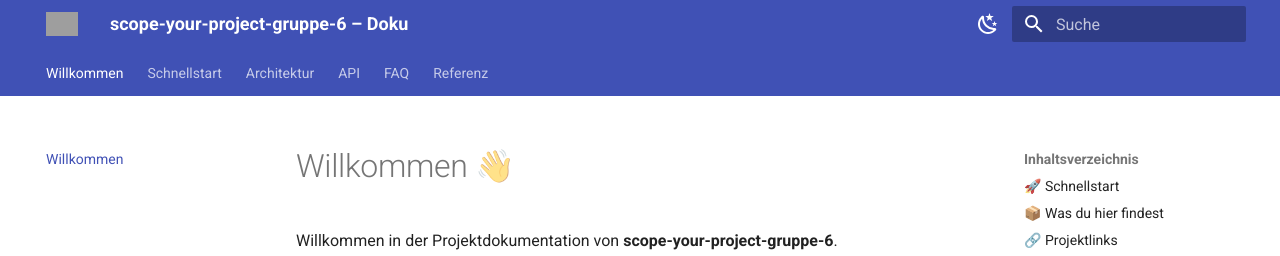
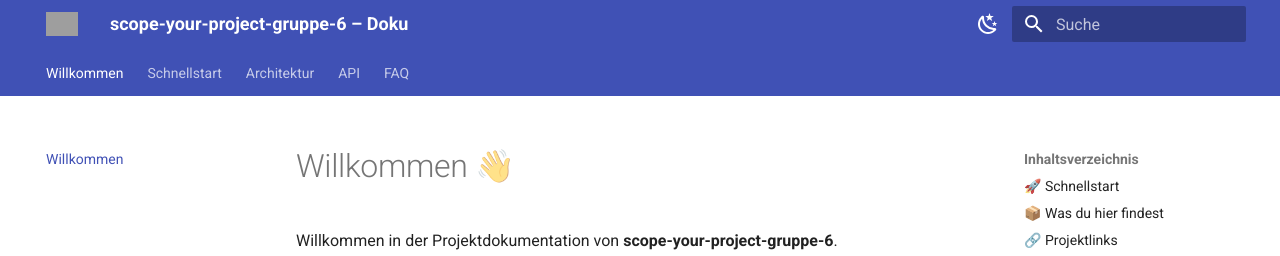
Before and after one commit to HSLU-Exercise/scope-your-project-gruppe-6, an MkDocs documentation site: the page built from docs/index.md, in a window 1280 px wide and 900 px high. Shown: the top 256 px of the window. Built offline with MkDocs 1.6.1 and Material for MkDocs 9.7.7, drawn with Linux system fonts in a browser that asks for light colours; some of the changed text lies outside the part shown; grey boxes are pictures that could not be loaded.

Commit message:
Update mkdocs.yml

```diff
--- a/mkdocs.yml
+++ b/mkdocs.yml
@@ -3,16 +3,16 @@
 theme:
   name: material
   language: de
-  logo: images/logo.png          # eigenes Logo in docs/images/ ablegen
-  favicon: images/favicon.png     # kleines Icon für Browser-Tab
+  logo: images/logo.png                  # optional: Datei in docs/images/logo.png
+  favicon: images/favicon.png            # optional: Datei in docs/images/favicon.png
   features:
-    - navigation.instant          # Seiten wechseln ohne Reload
-    - navigation.tabs             # Tabs für Hauptnavigation
-    - navigation.sections         # Sektionen klar strukturieren
-    - search.suggest              # bessere Suche
-    - search.highlight            # Treffer werden hervorgehoben
-    - content.code.copy           # Copy-Button für Codeblöcke
-    - content.tabs.link           # Tabs klickbar machen
+    - navigation.instant                 # Seitenwechsel ohne Reload
+    - navigation.tabs                    # Tabs in der Hauptnavigation
+    - navigation.sections                # Abschnittsweise Struktur
+    - search.suggest                     # Suchvorschläge
+    - search.highlight                   # Treffer hervorheben
+    - content.code.copy                  # Copy-Button für Codeblöcke
+    - content.tabs.link                  # Tabs klickbar machen
   palette:
     - scheme: default
       primary: indigo
@@ -27,7 +27,7 @@
         icon: material/weather-sunny
         name: Hellmodus
 
-# <<< NEU: Markdown-Erweiterungen für Callouts/Buttons/Tabs/Emojis >>>
+# --- Markdown-Erweiterungen (Buttons, Callouts, Emojis, Tabs, …) ---
 markdown_extensions:
   - admonition
   - attr_list
@@ -43,20 +43,23 @@
   - pymdownx.emoji:
       emoji_index: !!python/name:materialx.emoji.twemoji
       emoji_generator: !!python/name:materialx.emoji.to_svg
-# >>> Ende NEU
+# -------------------------------------------------------------------
 
+# Navigation – nur vorhandene Seiten verlinkt
 nav:
   - Willkommen: index.md
   - Schnellstart: getting-started.md
   - Architektur: architecture.md
   - API: api.md
   - FAQ: faq.md
-  - Referenz: reference.md
 
+# (Optional) Social-Links im Footer – gerne anpassen/entfernen
 extra:
   social:
     - icon: fontawesome/brands/github
       link: https://github.com/HSLU-Exercise/scope-your-project-gruppe-6
     - icon: fontawesome/brands/linkedin
-      link: https://www.linkedin.com         # ggf. Projekt-Team-LinkedIn
-  copyright: "© 2025 Gruppe 6 – HSLU"
+      link: https://www.linkedin.com       # ggf. Team- oder Projektprofil verlinken
+
+# (Optional) Copyright im Footer – anpassen erlaubt
+copyright: "© 2025 Gruppe 6 – HSLU"
```
